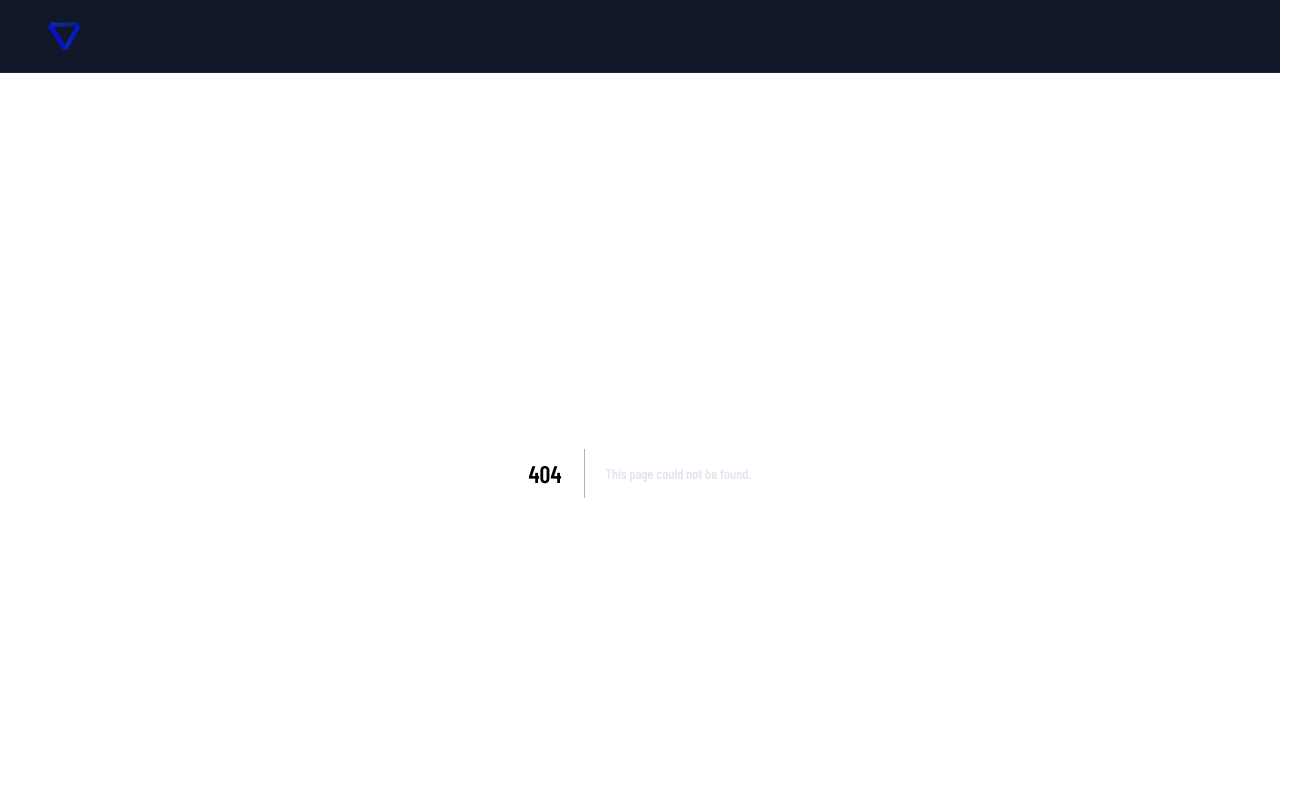
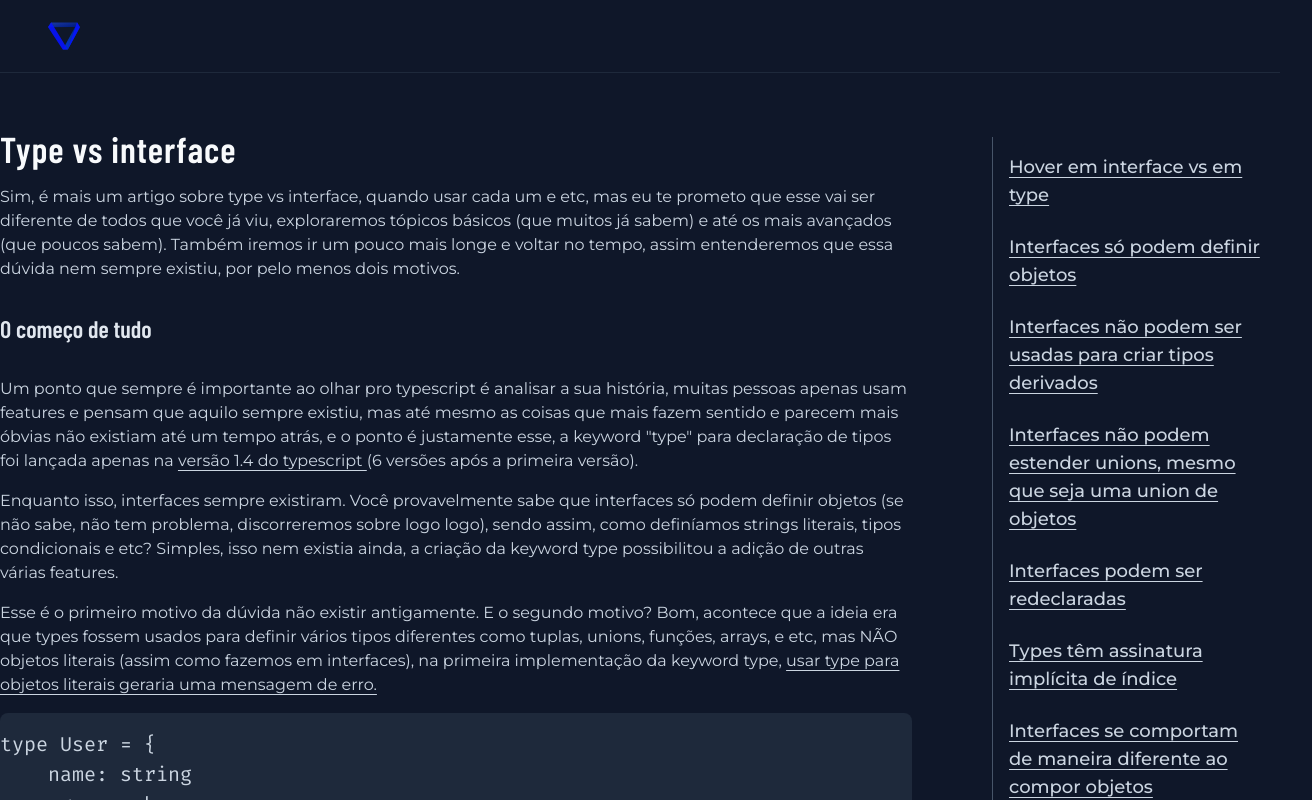
Before and after one commit to alvseven/portfolio, a Next.js app: page /type-vs-interface in a window 1280 px wide. Before the commit this address had no page. Shown: the top 800 px of the page, 1312 px wide, since content can reach past the window. Built offline with nearby package versions, Linux system fonts and the light colour scheme.

Commit message:
update article path and title

```diff
--- a/src/app/type-vs-interface-deep-dive/page.tsx
+++ b/src/app/type-vs-interface/page.tsx
@@ -54,7 +54,7 @@ export default async function Home() {
       <main className="flex col-span-12 sm:col-span-9 py-8">
         <article className="flex flex-col gap-4 px-4 sm:pr-12 pl-6 xl:pl-0 max-w-full">
           <h1 className="opacity-100 font-bold text-3xl text-pretty text-title lg:text-4xl tracking-wide">
-            Type vs interface deep dive
+            Type vs interface
           </h1>
           <p>
             Sim, é mais um artigo sobre type vs interface, quando usar cada um e
```
Also changed, not shown: src/app/type-vs-interface/layout.tsx (renamed from src/app/type-vs-interface-deep-dive/layout.tsx), src/app/type-vs-interface/mdx/aliased-type-cannot-be-an-object-literal.mdx (renamed from src/app/type-vs-interface-deep-dive/mdx/aliased-type-cannot-be-an-object-literal.mdx).
